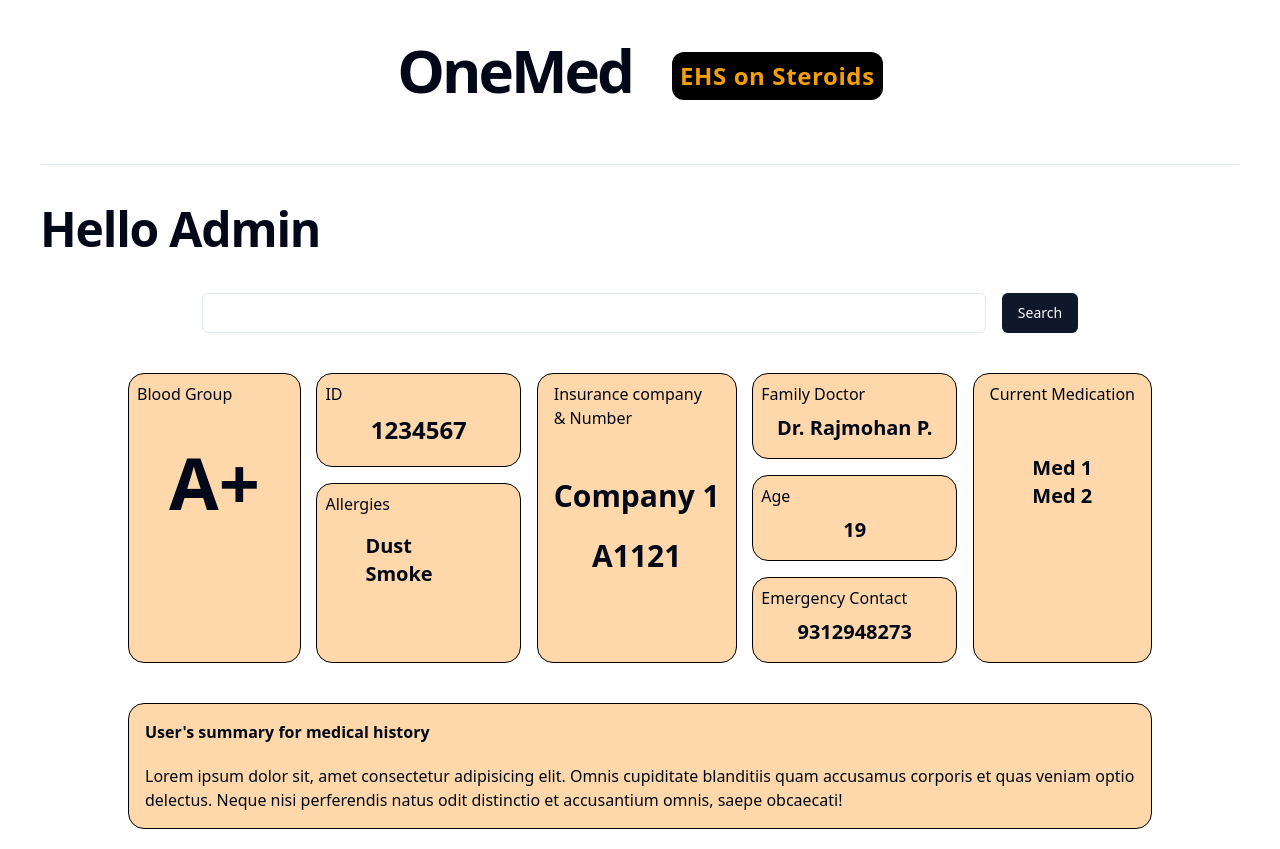
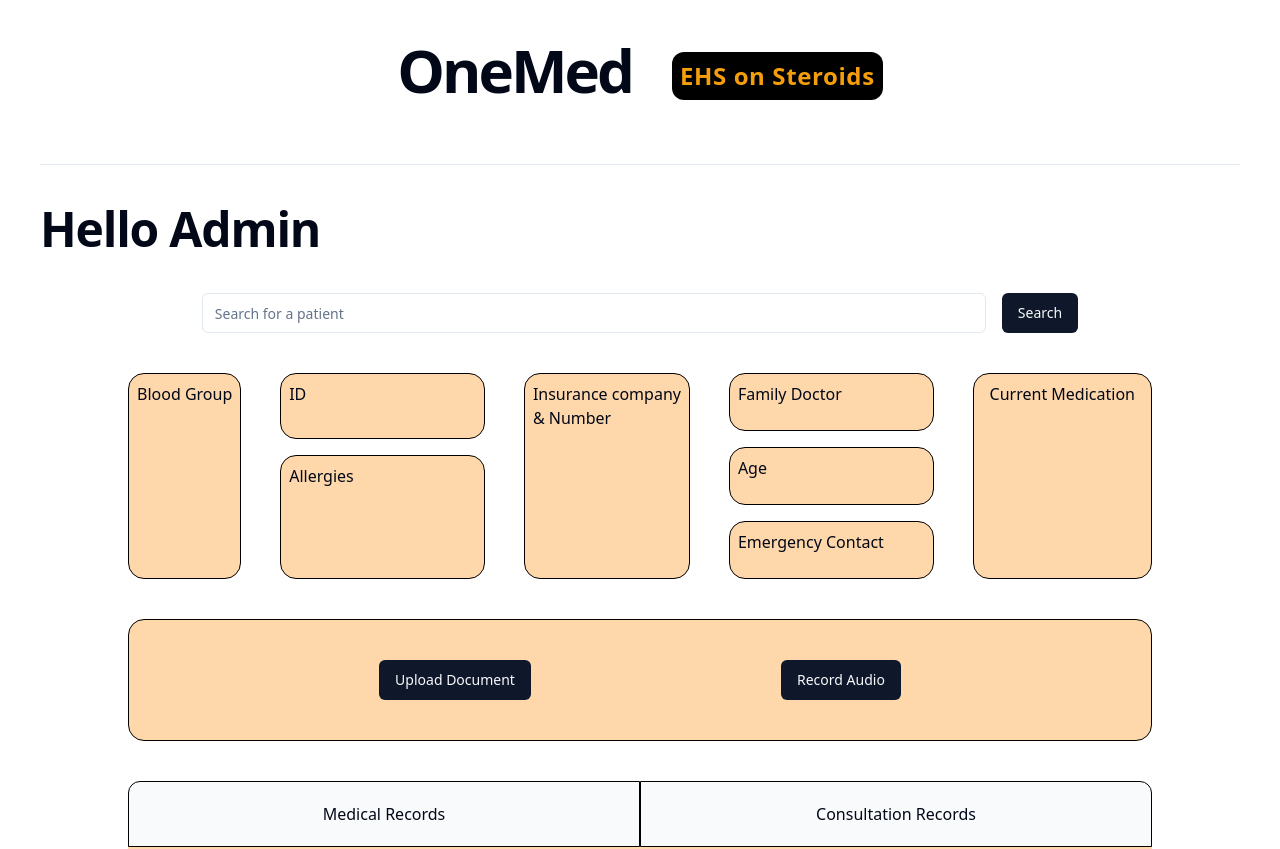
Before and after one commit to aryanraj2713/OneMed, a React (Vite) app in the folder client/web/: page /dashboard in a window 1280 px wide. Shown: the top 849 px of the page. Built offline with nearby package versions, Linux system fonts and the light colour scheme.

Commit message:
feat: api-integrate

```diff
--- a/client/web/src/components/dashboard.tsx
+++ b/client/web/src/components/dashboard.tsx
@@ -16,6 +16,43 @@ function Dashboard() {
 			setActiveButton(buttonName); // Activate button
 		}
 	};
+
+	const [user, setUser] = useState({
+		id: 0,
+		age: 0,
+		name: "",
+		email: "",
+		blood_group: "",
+		health_insurance: "",
+		emergency_contact: "",
+		allergies: "",
+		current_medications: "",
+		family_doctor: "",
+	});
+
+	const [userId, setUserId] = useState(0);
+
+	const handleSearch = async () => {
+		try {
+			const response = await fetch(`http://127.0.0.1:8000/search/search?medical_number=${userId}`, {
+				method: 'GET',
+				headers: {
+					'accept': 'application/json'
+				}
+			});
+
+			if (!response.ok) {
+				throw new Error('Network response was not ok');
+			}
+
+			const data = await response.json();
+			console.log(data); // Handle the JSON response here
+			setUser(data);
+		} catch (error) {
+			console.error('There was a problem with the fetch operation:', error);
+		}
+	}
+
 
 	return (
 		<div className="w-full h-auto min-h-screen flex flex-col gap-10 p-10">
@@ -36,8 +73,13 @@ function Dashboard() {
 				Hello Admin
 			</h1>
 			<div className="w-full h-[20%] px-10 flex items-center justify-center gap-4">
-				<Input className="w-[70%] " />
-				<Button>Search</Button>
+				<Input className="w-[70%] " onChange={
+					(e) => {
+						setUserId(parseInt(e.target.value));
+					}
+				} placeholder="Search for a patient"
+				/>
+				<Button onClick={handleSearch}>Search</Button>
 			</div>
 			<div className="w-full flex justify-center">
 				<div className="w-full  h-auto   flex justify-between max-w-5xl">
@@ -45,7 +87,7 @@ function Dashboard() {
 						Blood Group
 						<div>
 							<div className="w-full flex justify-center text-7xl p-8 items-center font-bold">
-								A+
+								{user.blood_group}
 							</div>
 						</div>
 					</div>
@@ -54,7 +96,7 @@ function Dashboard() {
 							ID
 							<div>
 								<p className="w-full flex justify-center text-2xl pb-2 font-bold">
-									1234567
+									{user.id == 0 ? "" : user.id}
 								</p>
 							</div>
 						</div>
@@ -62,22 +104,21 @@ function Dashboard() {
 							Allergies
 							<div>
 								<ul className=" pt-2 text-xl font-bold pl-10">
-									<li>Dust</li>
-									<li>Smoke</li>
+									{user.allergies}
 								</ul>
 							</div>
 						</div>
 					</div>
-					<div className="h-auto bg-orange-200 border border-black px-4 py-2 flex flex-col gap-2 rounded-2xl">
+					<div className="h-auto bg-orange-200 border border-black px-2 py-2 flex flex-col gap-2 rounded-2xl">
 						Insurance company <br /> & Number
 						<div>
-							<div className="w-full flex justify-center text-3xl pt-10 items-center font-bold">
-								Company 1
+							<div className="flex justify-center text-xl pt-10 items-center font-bold">
+								{user.health_insurance}
 							</div>
-							<br />
+							{/* <br />
 							<div className="w-full flex justify-center text-3xl items-center font-bold">
-								A1121
-							</div>
+								{user.insurance_number}
+							</div> */}
 						</div>
 					</div>
 					<div className="h-full w-[20%] flex flex-col gap-4">
@@ -85,7 +126,7 @@ function Dashboard() {
 							Family Doctor
 							<div>
 								<p className="w-full flex justify-center text-xl pb-2 font-bold">
-									Dr. Rajmohan P.
+									{user.family_doctor}
 								</p>
 							</div>
 						</div>
@@ -93,7 +134,7 @@ function Dashboard() {
 							Age
 							<div>
 								<p className="w-full flex justify-center text-xl pb-2 font-bold">
-									19
+									{user.age == 0 ? "" : user.age}
 								</p>
 							</div>
 						</div>
@@ -101,7 +142,7 @@ function Dashboard() {
 							Emergency Contact
 							<div>
 								<p className="w-full flex justify-center text-xl pb-2 font-bold">
-									9312948273
+									{user.emergency_contact}
 								</p>
 							</div>
 						</div>
@@ -111,15 +152,14 @@ function Dashboard() {
 						<div>
 							<div className="w-full flex justify-center text-xl pt-10 items-center font-bold">
 								<ul>
-									<li>Med 1 </li>
-									<li>Med 2</li>
+									{user.current_medications}
 								</ul>
 							</div>
 						</div>
 					</div>
 				</div>
 			</div>
-			<div className="flex w-full justify-center">
+			{/* <div className="flex w-full justify-center">
 				<div className="p-4 flex flex-col w-full h-auto border max-w-5xl bg-orange-200 border-black rounded-2xl">
 					<div className="pb-5 font-bold ">
 						User's summary for medical history{" "}
@@ -131,7 +171,7 @@ function Dashboard() {
 						accusantium omnis, saepe obcaecati!{" "}
 					</div>
 				</div>
-			</div>
+			</div> */}
 			<div className="flex w-full justify-center ">
 				<div className="flex w-full bg-orange-200 rounded-2xl border-black border py-10 justify-evenly max-w-5xl">
 					<Link to="/upload-docs">
```
